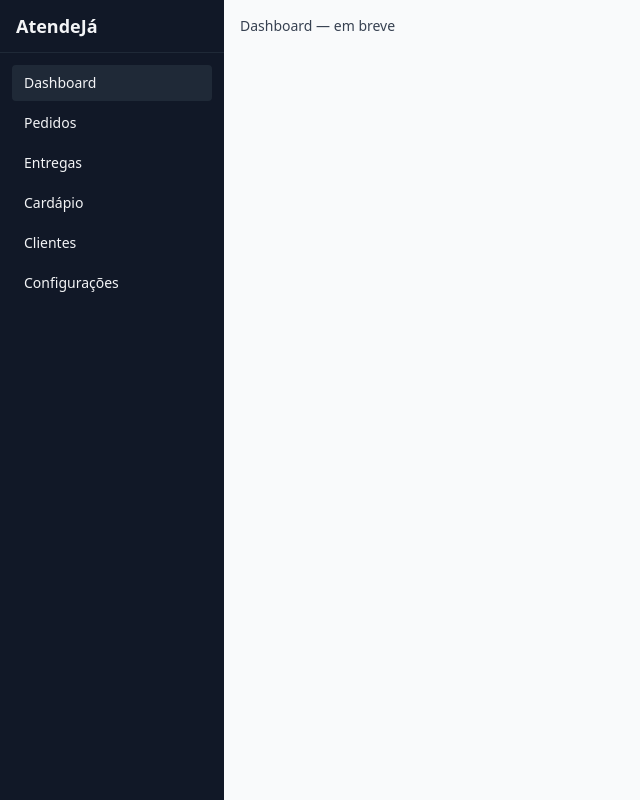
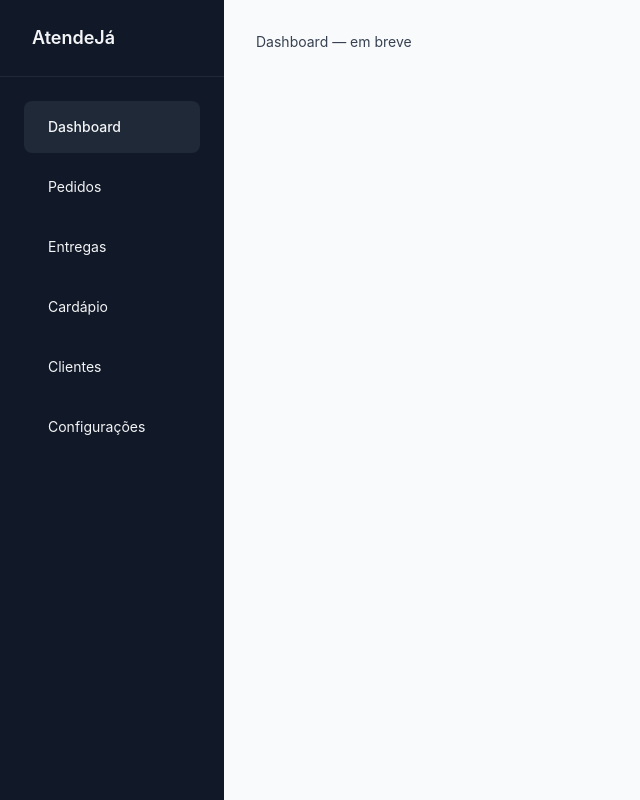
Before and after one commit to rodri-oliveira/atendeJa-Premium-Veiculos-, a React (Vite) app in the folder frontend/ui/: page /dashboard in a window 1280 px wide. Shown: the whole page, without its empty margins (0-640 px from the left). Built offline with nearby package versions, Linux system fonts and the light colour scheme.

Commit message:
chore(ui): adiciona tokens iniciais no Tailwind (escala 8pt, tipografia, cores, raios, sombras)

```diff
--- a/frontend/ui/tailwind.config.js
+++ b/frontend/ui/tailwind.config.js
@@ -2,7 +2,59 @@
 export default {
   content: ['./index.html', './src/**/*.{ts,tsx}'],
   theme: {
-    extend: {},
+    extend: {
+      spacing: {
+        1: '8px',
+        2: '16px',
+        3: '24px',
+        4: '32px',
+        5: '40px',
+        6: '48px',
+      },
+      fontFamily: {
+        sans: ['Inter', 'ui-sans-serif', 'system-ui', 'Segoe UI', 'Roboto', 'Ubuntu', 'Cantarell', 'Noto Sans', 'Helvetica Neue', 'Arial', 'sans-serif'],
+      },
+      colors: {
+        primary: {
+          50: '#eef2ff',
+          100: '#e0e7ff',
+          200: '#c7d2fe',
+          300: '#a5b4fc',
+          400: '#818cf8',
+          500: '#6366f1',
+          600: '#4f46e5',
+          700: '#4338ca',
+          800: '#3730a3',
+          900: '#312e81',
+        },
+        success: '#16a34a',
+        warning: '#f59e0b',
+        danger: '#dc2626',
+        neutral: {
+          50: '#f9fafb',
+          100: '#f3f4f6',
+          200: '#e5e7eb',
+          300: '#d1d5db',
+          400: '#9ca3af',
+          500: '#6b7280',
+          600: '#4b5563',
+          700: '#374151',
+          800: '#1f2937',
+          900: '#111827',
+        },
+      },
+      borderRadius: {
+        sm: '4px',
+        DEFAULT: '8px',
+        md: '12px',
+        lg: '16px',
+      },
+      boxShadow: {
+        sm: '0 1px 2px rgba(0, 0, 0, 0.06)',
+        md: '0 4px 8px rgba(0, 0, 0, 0.08)',
+        lg: '0 10px 15px rgba(0, 0, 0, 0.1)',
+      },
+    },
   },
   plugins: [],
 }
```
